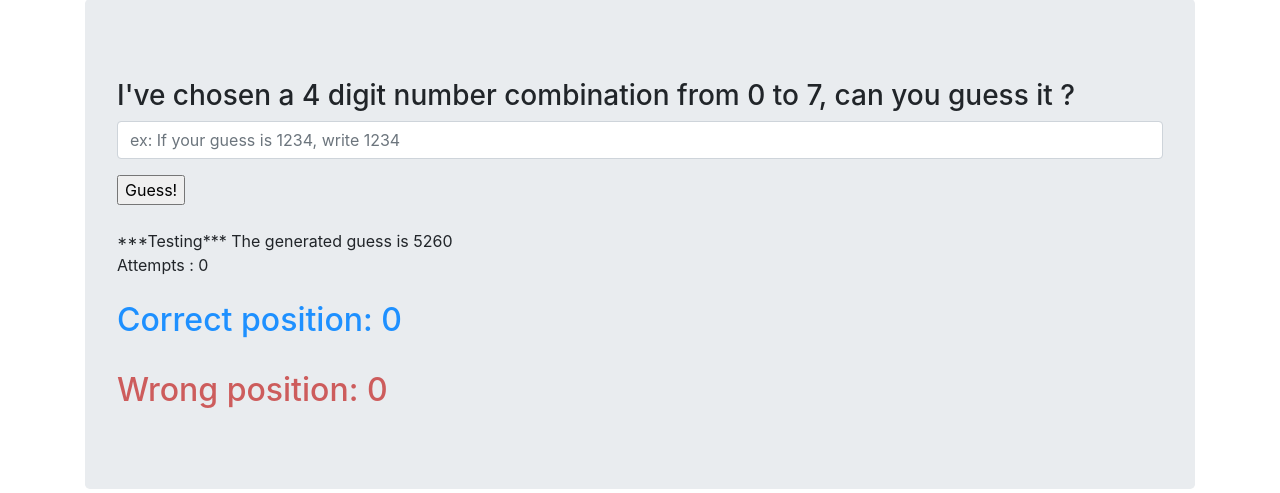
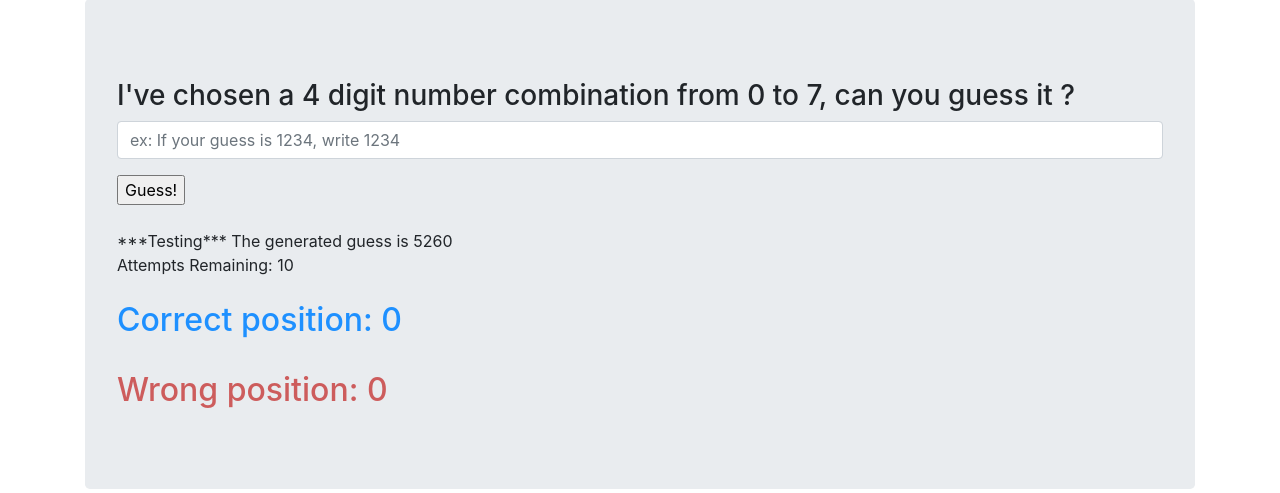
Before and after one commit to gueladjo/Mastermind-Challenge, a Flask app: page /startgame/easy/mastermind in a window 1280 px wide. Shown: the part 57-550 px from the top of the page. Run offline with Flask 2, Linux system fonts and the light colour scheme; some libraries are stand-ins or nearby versions.

Commit message:
added and fixed attempt logic

```diff
--- a/mastermindweb/game/views.py
+++ b/mastermindweb/game/views.py
@@ -25,13 +25,12 @@ def startgame(level):
 
     # Initialize session dictionnary in order to store values based on cookies
     initializesession()
-    isvalid = False
-    hints= []
+    isvalid, LIMIT = False, True
+    hints, maxattempts = [], 10
 
     form = GuessingForm()  # User input form
 
     current_level = level
-
 
     ############################## If user restarts page ############################################
     if request.method == 'POST':
@@ -39,8 +38,9 @@ def startgame(level):
         if post_restart is not None:
             resetdata()
             generatenumbercombination(gamesettings[current_level][0], gamesettings[current_level][1])
-            return render_template('game_pages/gamepage.html', form=form, answer=session['answer'], attempts=max(0,session['attempts']),
+            return render_template('game_pages/gamepage.html', form=form, answer=session['answer'], attempts=max(0,maxattempts-session['attempts']),
                             correctposition=0, wrongposition=0, digitlen=len(session['answer']), maxnum=gamesettings[current_level][1],hints=hints)
+
 
 
 
@@ -57,7 +57,7 @@ def startgame(level):
     if not isvalid and session['startedgame']: #Also checking for if game started as blank form when you first clicked on page is False per our above processing
         print("There is error in passed in guess")
         flash('Please enter a valid number combination!')
-        return render_template('game_pages/gamepage.html', form=form, answer=session['answer'], attempts=max(0,session['attempts']),
+        return render_template('game_pages/gamepage.html', form=form, answer=session['answer'], attempts=max(0,maxattempts-session['attempts']),
                             correctposition=0, wrongposition=0, digitlen=len(session['answer']), maxnum=gamesettings[current_level][1], hints=hints)
 
 
@@ -86,11 +86,25 @@ def startgame(level):
         resetdata(restart=True)
         positions = (0, 0)
         flash('Congratulations, You have won the game in {} attempts(s)'.format(attempts + 1))
-        return render_template('game_pages/gamepage.html', form=form, answer=session['answer'], attempts=max(0,attempts),
+        return render_template('game_pages/gamepage.html', form=form, answer=session['answer'], attempts=max(0,maxattempts - attempts),
                             correctposition=correctposition, wrongposition=wrongposition, digitlen=len(session['answer']), maxnum=gamesettings[current_level][1])
+
+    ############################ If User exhausts Maximum attempts count #####################################
+    elif LIMIT and maxattempts - session['attempts'] == 1 and userguess != session['answer']: #Also checking for if LIMIT mode is activated as well if User has raminingattempts
+        flash('No more attempts left. Please restart game and try again!!!!')
+        return render_template('game_pages/gamepage.html', form=form, answer=session['answer'], attempts=max(0,maxattempts-session['attempts']),
+                            correctposition=0, wrongposition=0, digitlen=len(session['answer']), maxnum=gamesettings[current_level][1], hints=hints)
 
 
     print(f"Session attempts: {session['attempts']}        Has game started ? : {session['startedgame']}")
+
+
+
+
+
+
+
+
 
 
     ###########################Generate a new combination only when a new game (attempts==0) ##############################
@@ -104,5 +118,5 @@ def startgame(level):
     print(f"guess: {userguess}  attempts: {session['attempts']}")
 
     ##########################If we arrive here, we have not yet found the answer however our User input was valid ####################
-    return render_template('game_pages/gamepage.html', form=form, answer=session['answer'], attempts=max(0,session['attempts']),
+    return render_template('game_pages/gamepage.html', form=form, answer=session['answer'], attempts=max(0,maxattempts-session['attempts']),
                             correctposition=correctposition, wrongposition=wrongposition, digitlen=len(session['answer']), maxnum=gamesettings[current_level][1],hints=hints)
--- a/mastermindweb/templates/game_pages/gamepage.html
+++ b/mastermindweb/templates/game_pages/gamepage.html
@@ -31,7 +31,7 @@
 
     <br>***Testing*** The generated guess is {{answer}}
 
-    <br> Attempts : {{attempts}}
+    <br> Attempts Remaining: {{attempts}}
 
     <br>
     <br> <h2 style="color:dodgerblue">Correct position: {{correctposition}}</h2>
```
